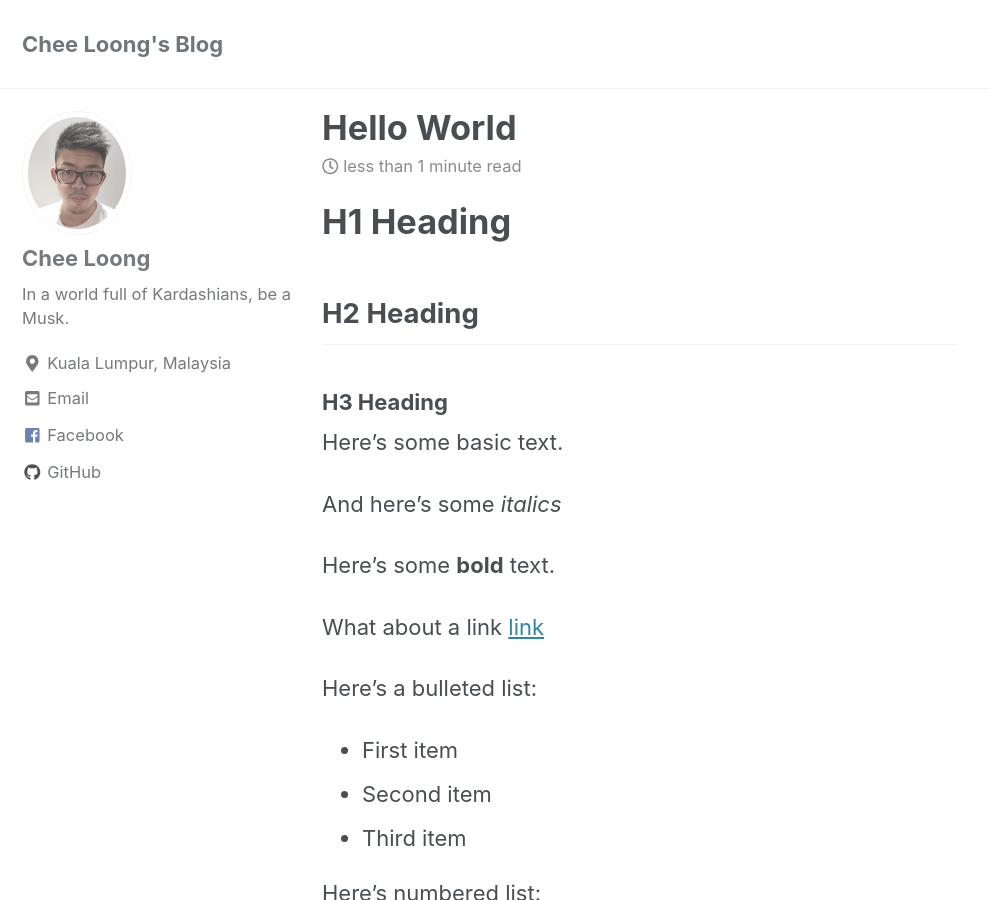
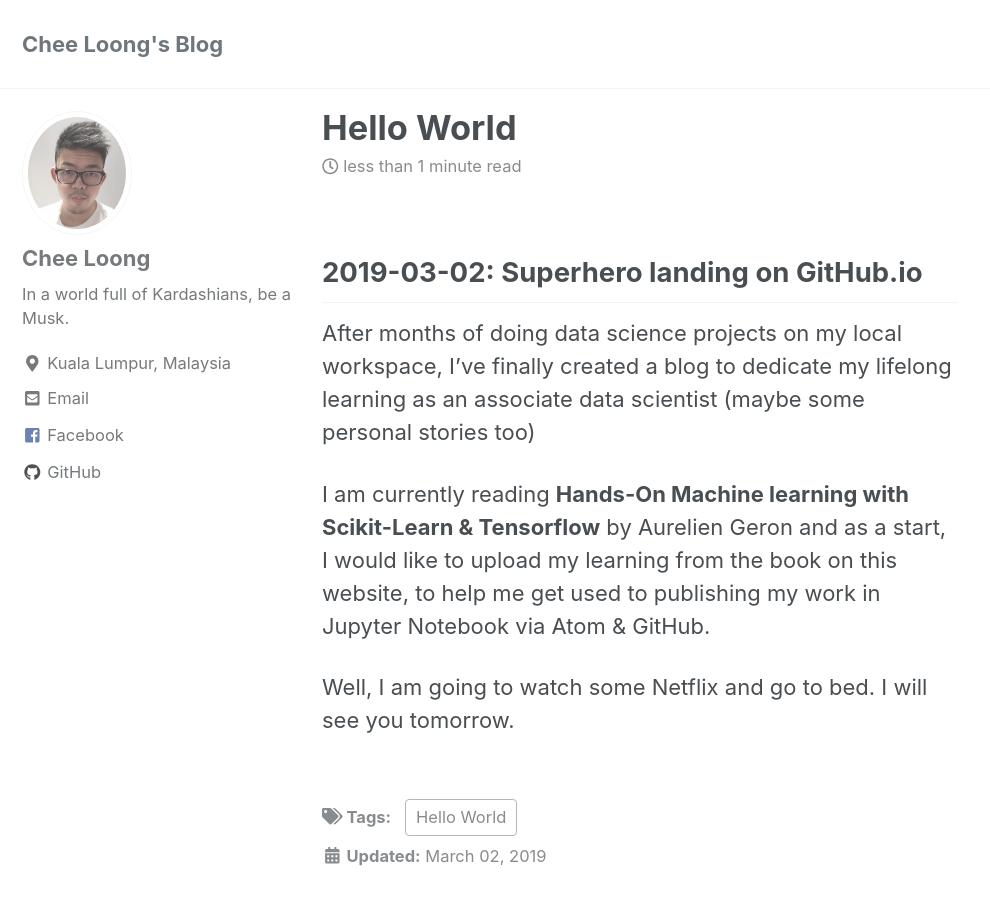
Before and after one commit to CheeLoong/CheeLoong.github.io, a Jekyll site: the page built from _posts/2019-03-02-housing.md, in a window 1280 px wide and 900 px high. Shown: the whole window, without its empty margins (0-990 px from the left). Built offline with Jekyll 4.4.1, drawn with Linux system fonts in a browser that asks for light colours; cached includes are drawn as plain includes; formulas are drawn with MathJax 3; some of the changed text lies outside the part shown.

Commit message:
first post

````diff
--- a/_posts/2019-03-02-housing.md
+++ b/_posts/2019-03-02-housing.md
@@ -2,46 +2,14 @@
 title: "Hello World"
 data: 2019-03-02
 tags: [Hello World]
-excerpt: "Hello World"
+excerpt: "First Post by Chee Loong"
 mathjax: "true"
 ---
 
-# H1 Heading
+## 2019-03-02: Superhero landing on GitHub.io
 
-## H2 Heading
+After months of doing data science projects on my local workspace, I've finally created a blog to dedicate my lifelong learning as an associate data scientist (maybe some personal stories too)
 
-### H3 Heading
+I am currently reading **Hands-On Machine learning with Scikit-Learn & Tensorflow** by Aurelien Geron and as a start, I would like to upload my learning from the book on this website, to help me get used to publishing my work in Jupyter Notebook via Atom & GitHub.
 
-Here's some basic text.
-
-And here's some *italics*
-
-Here's some **bold** text.
-
-What about a link [link](https://github.com/CheeLoong)
-
-Here's a bulleted list:
-- First item
-- Second item
-- Third item
-
-Here's numbered list:
-1. First
-2. Second
-3. Third
-
-Python code block:
-```python
-    import numpy as np
-
-    def test_function(x, y):
-      z = np.sum(x,y)
-      return z
-```
-
-Here's an image:
-<img src="{{ site.url }}{{ site.baseurl }}/assets/images/c-banner.png" alt="c-banner picture">
-
-Here's some math:
-
-$$z=x+y$$
+Well, I am going to watch some Netflix and go to bed. I will see you tomorrow.
````
